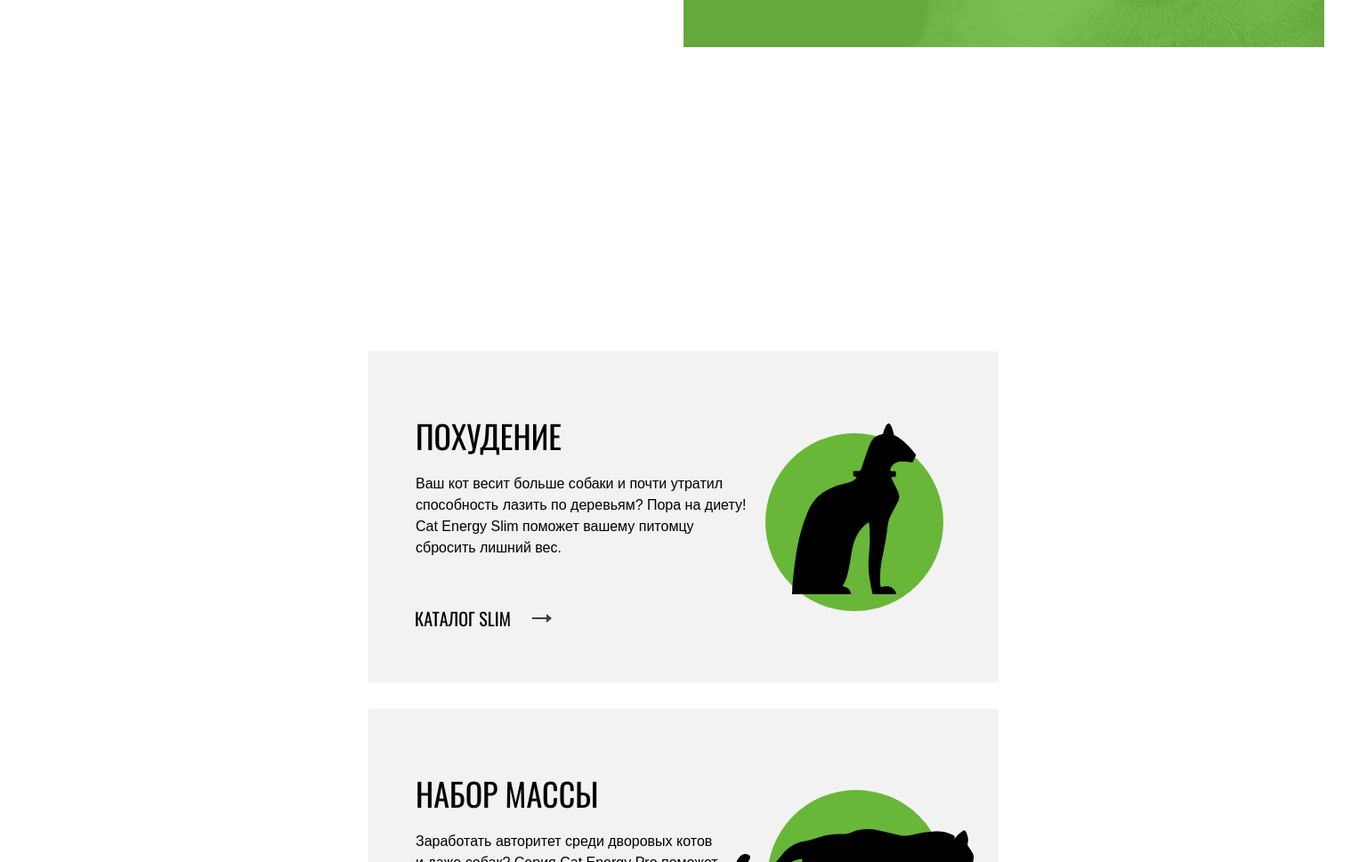
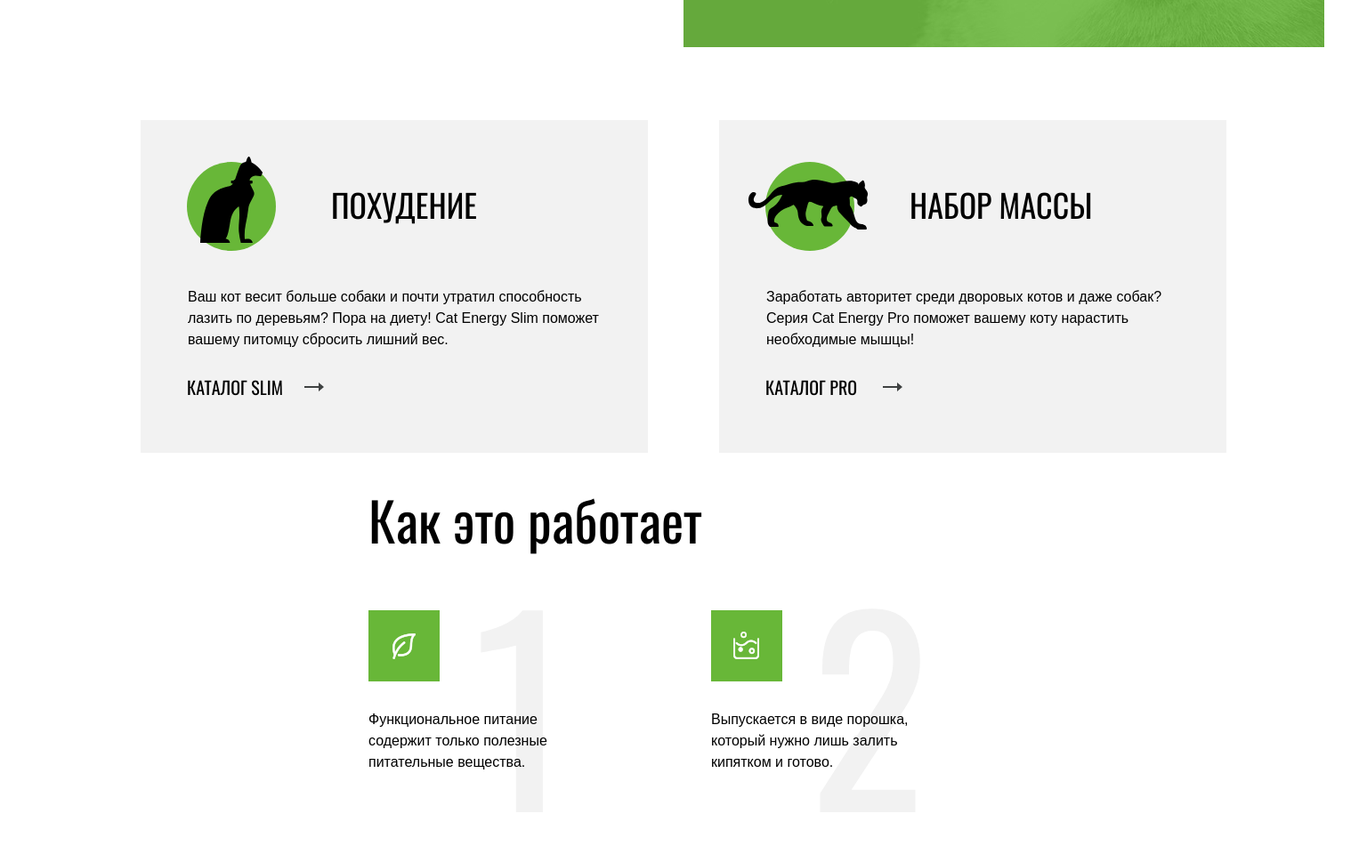
Before and after one commit to MikeHTMLCSS/1197879-cat-energy-20, a website: page source/index.html in a window 1536 px wide. Shown: the part 641-1610 px from the top of the page at 89% size. Drawn offline with nearby package versions, Linux system fonts and the light colour scheme; files that its build step writes are made by us from their sources.

Commit message:
Адаптируем plus под ноутбук

```diff
--- a/source/less/blocks/cat-energy.less
+++ b/source/less/blocks/cat-energy.less
@@ -105,6 +105,7 @@
         background-image: none;
         padding-top: 78px;
         padding-left: 150px;
+        padding-bottom: 267px;
         width: 1220px;
         background-image: url('../img/index-can-desktop@1x.png');
         background-repeat: no-repeat;
@@ -119,5 +120,6 @@
     }
     .cat-energy__scheme {
         margin-left: 5px;
+        height: 34px;
     }
 }
--- a/source/less/blocks/plus.less
+++ b/source/less/blocks/plus.less
@@ -142,3 +142,42 @@
         top: 10px;
     }
 }
+@media (min-width: 1440px) {
+    .plus {
+        display: flex;
+        width: 1220px;
+        margin: 0 auto;
+        justify-content: space-between;
+    }
+    .plus__item {
+        height: 297px;
+        width: 570px;
+        margin: 0;
+    }
+    .plus__item::before {
+        width: 100px;
+        height: 100px;
+        top: 47px;
+        left: 52px;
+    }
+    .plus__item--slim::after {
+        width: 70px;
+        height: 97px;
+        top: 41px;
+        left: 67px;
+    }
+    .plus__item--pro::after {
+        width: 134px;
+        height: 56px;
+        top: 67px;
+        left: 33px;
+    }
+    .plus__title {
+        padding-left: 161px;
+        margin-bottom: 74px;
+    }
+    .plus__information {
+        width: 467px;
+        margin-bottom: 6px;
+    }
+}
```
